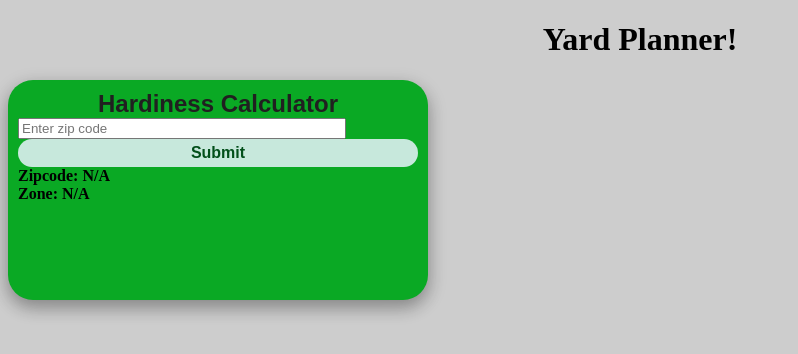
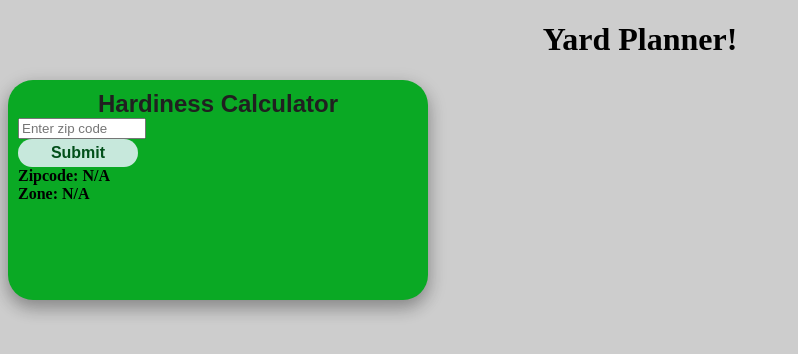
Before and after one commit to drewbrownie21/yard-planner, a React (Vite) app: page / in a window 1280 px wide. Shown: the top 354 px of the page, without its empty margins (0-798 px from the left). Built offline with nearby package versions, Linux system fonts and the light colour scheme.

Commit message:
Folder structure for components

```diff
--- a/src/App.css
+++ b/src/App.css
@@ -1,20 +1,3 @@
 body {
   background-color: rgb(205, 205, 205);
 }
-
-.button {
-  background-color: #c7e8dc; /* Green */
-  border: none;
-  color: rgb(2, 79, 26);
-  padding: 5px 10px;
-  text-align: center;
-  font-weight: bold;
-  font-size: x-large;
-  display: inline-block;
-  font-size: 16px;
-  border-radius: 25px;
-}
-
-.header {
-  text-align: center;
-}
--- a/src/App.tsx
+++ b/src/App.tsx
@@ -1,4 +1,4 @@
-import { Header } from "./Header";
+import { Header } from "./components/Header/Header";
 import { Haridness } from "./hardiness/Hardiness";
 import "./App.css";
 
--- /dev/null
+++ b/src/components/Button/Button.css
@@ -0,0 +1,13 @@
+.button {
+    background-color: #c7e8dc; /* Green */
+    border: none;
+    color: rgb(2, 79, 26);
+    padding: 5px 10px;
+    text-align: center;
+    font-weight: bold;
+    font-size: x-large;
+    display: inline-block;
+    font-size: 16px;
+    border-radius: 25px;
+    width: 30%;
+  }
--- /dev/null
+++ b/src/components/Header/Header.css
@@ -0,0 +1,3 @@
+.header {
+    text-align: center;
+  }
--- a/src/Header.tsx
+++ b/src/components/Header/Header.tsx
@@ -1,3 +1,5 @@
+import "./Header.css"
+
 export function Header() {
   return (
     <header className="header">
--- a/src/hardiness/Hardiness.css
+++ b/src/hardiness/Hardiness.css
@@ -4,5 +4,5 @@
 }
 
 .input {
-  width: 80%;
+  width: 30%;
 }
--- a/src/hardiness/Hardiness.tsx
+++ b/src/hardiness/Hardiness.tsx
@@ -1,7 +1,8 @@
 import { useState } from "react";
-import Tile from "../components/Tile";
-import { Button } from "../components/Button";
+import Tile from "../components/Tile/Tile";
+import { Button } from "../components/Button/Button";
 import "./Hardiness.css";
+import "../components/Button/Button.css";
 
 export function Haridness() {
   const [zipcode, setZipcode] = useState("");
```
Also changed, not shown: src/components/Button/Button.tsx (renamed from src/components/Button.tsx), src/components/Tile/Tile.css (renamed from src/components/Tile.css), src/components/Tile/Tile.tsx (renamed from src/components/Tile.tsx).
